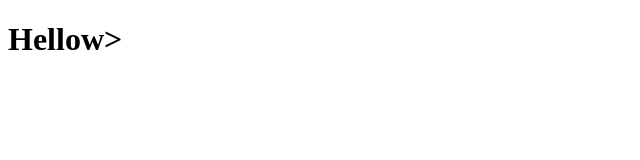
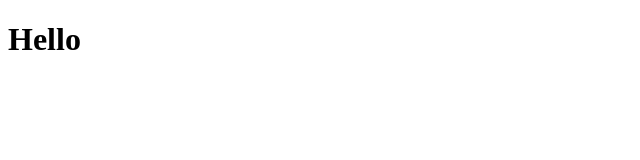
Before and after one commit to jzett/pages-demo, a plain HTML site: page index.html in a window 1280 px wide. Shown: the full height of the page, 0-640 px from the left. Drawn offline with Linux system fonts and the light colour scheme.

Commit message:
Update index.html

```diff
--- a/index.html
+++ b/index.html
@@ -1,5 +1,5 @@
 <!DOCTYPE html>
 <html>
   <body>
-  <h1>Hellow>
+    <h1>Hello</h1>
   </body>
```
